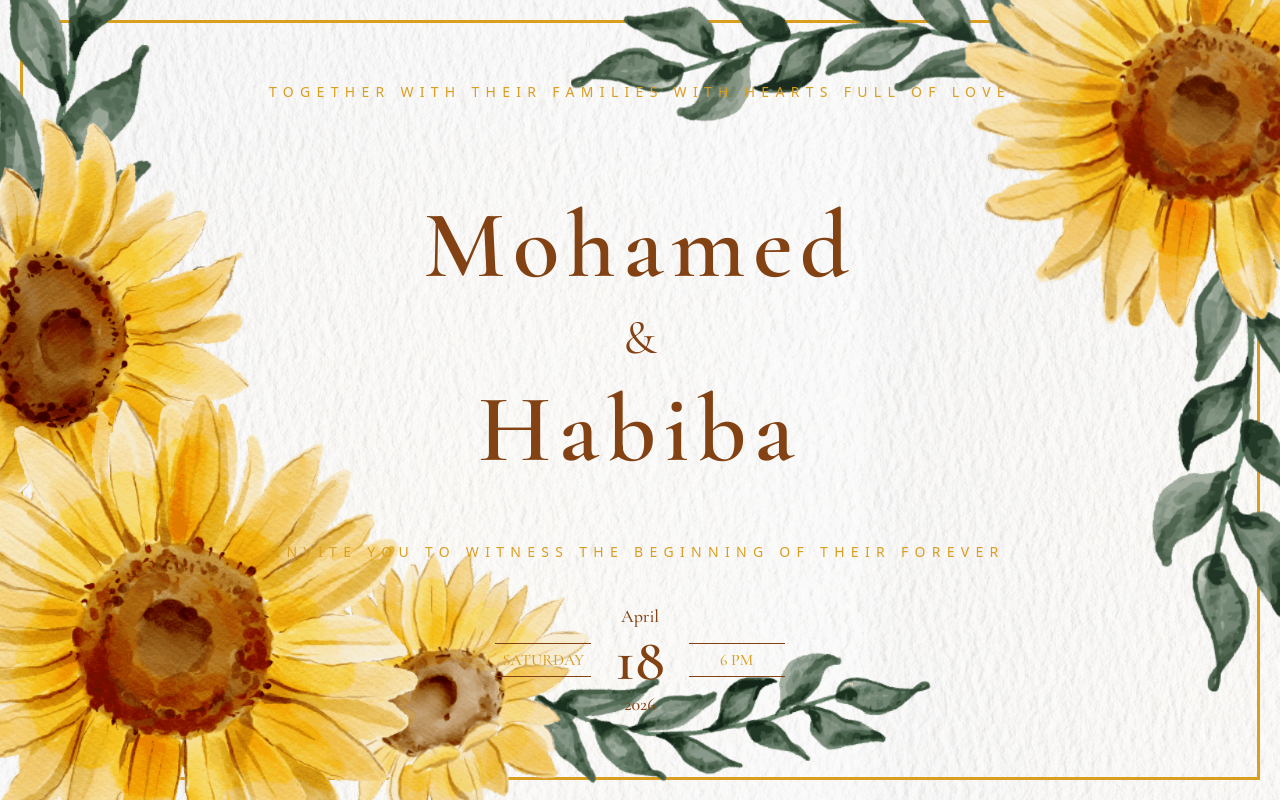
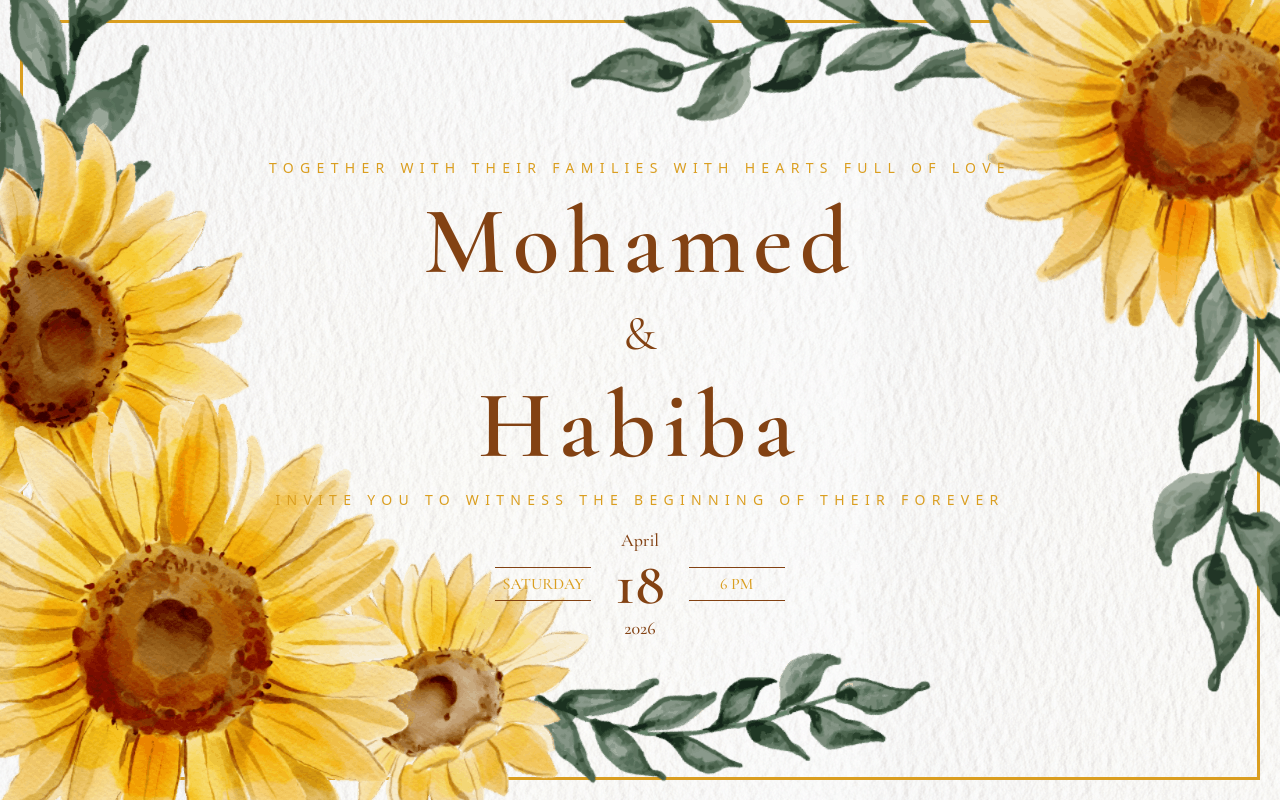
Before and after one commit to mohamedar97/wedding-invitation, a Next.js app: page / in a window 1280 px wide. Built offline with nearby package versions, Linux system fonts and the light colour scheme.

Commit message:
Adjusted screen size

```diff
--- a/app/page.tsx
+++ b/app/page.tsx
@@ -9,7 +9,7 @@ import TopText from "@/components/TopText";
 export default function Home() {
   return (
     <main
-      className="relative min-h-screen overflow-hidden flex flex-col items-center justify-center"
+      className="relative h-dvh max-h-dvh overflow-hidden flex flex-col items-center justify-center"
       style={{
         backgroundImage: "url('/background.png')",
         backgroundRepeat: "repeat",
--- a/components/BottomLeftArch.tsx
+++ b/components/BottomLeftArch.tsx
@@ -9,7 +9,7 @@ export default function BottomLeftArch() {
         width={480}
         height={480}
         priority
-        className="h-auto w-64 lg:w-full"
+        className="h-auto w-52 lg:w-full"
       />
     </div>
   );
--- a/components/BottomText.tsx
+++ b/components/BottomText.tsx
@@ -1,6 +1,6 @@
 export default function TopText() {
   return (
-    <div className="relative z-20 flex justify-center px-10 pt-16 text-center">
+    <div className="relative z-20 flex justify-center px-10 pt-4 text-center">
       <p className="max-w-3xl text-sm font-medium tracking-[0.45em] text-[#da9e20] uppercase sm:text-sm">
         Invite you to witness the beginning of their forever{" "}
       </p>
--- a/components/DateSection.tsx
+++ b/components/DateSection.tsx
@@ -16,7 +16,7 @@ function SideBox({ label }: { label: string }) {
 export default function DateSection() {
   return (
     <section
-      className={`relative z-20 w-full pt-10 flex items-center justify-center gap-6 ${cormorant.className}`}
+      className={`relative z-20 w-full pt-4 flex items-center justify-center gap-6 ${cormorant.className}`}
     >
       <SideBox label="Saturday" />
       <div className="flex flex-col items-center text-[#834213]">
--- a/components/Names.tsx
+++ b/components/Names.tsx
@@ -7,7 +7,7 @@ const cormorant = Cormorant_Garamond({
 
 export default function Names() {
   return (
-    <section className="relative z-20 flex flex-col items-center px-8 pt-16 text-center sm:pt-20 md:pt-24">
+    <section className="relative z-20 flex flex-col items-center px-8 pt-4 text-center">
       <div className="flex flex-col items-center leading-none text-[#834213]">
         <h1
           className={`${cormorant.className} text-5xl font-semibold tracking-[0.08em] sm:text-7xl md:text-8xl`}
--- a/components/TopRightArch.tsx
+++ b/components/TopRightArch.tsx
@@ -9,7 +9,7 @@ export default function TopRightArch() {
         width={300}
         height={300}
         priority
-        className="h-auto w-64 lg:w-full"
+        className="h-auto w-48 lg:w-full"
       />
     </div>
   );
```
